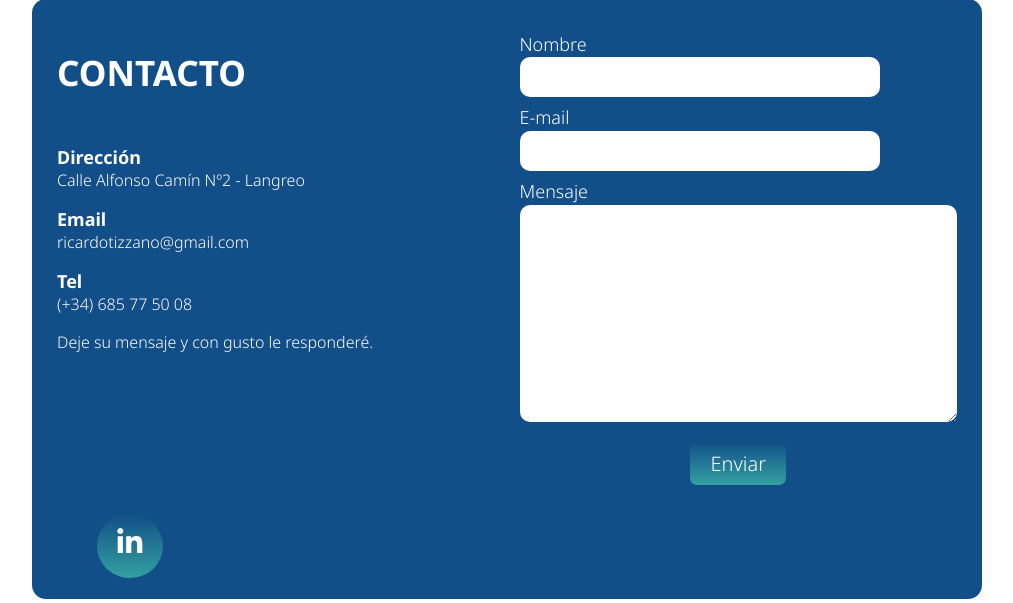
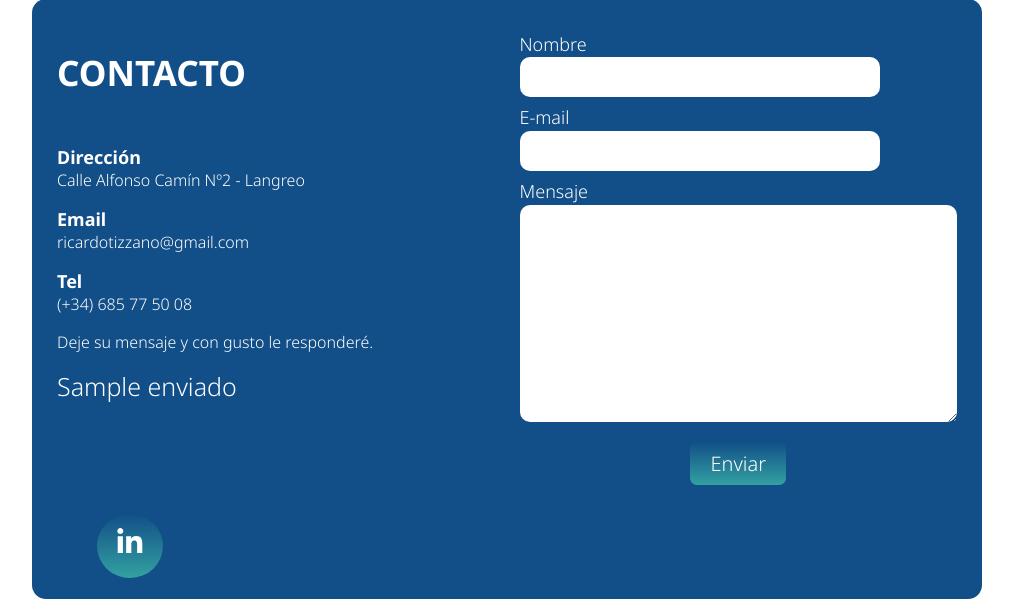
Before and after one commit to RicardoTizzano/cv, a Flask app: template templates/index.html in a window 1280 px wide. Shown: the part 1843-2446 px from the top of the page, without its empty margins (133-1146 px from the left). Run offline with Flask 3, Linux system fonts and the light colour scheme; the template is opened without the code that fills it: most values are stand-ins (such as "Sample title", 1, 10 or a date in 2020).

Commit message:
Se agrega envió de mail con mensaje de enviado

```diff
--- a/app.py
+++ b/app.py
@@ -1,4 +1,4 @@
-from flask import Flask, render_template
+from flask import Flask, render_template, request, flash
 from flask_mail import Mail, Message
 import os
 
@@ -12,19 +12,37 @@ app.config['MAIL_USE_TLS'] = True
 app.config['MAIL_USE_SSL'] = False
 
 mail = Mail(app)
+app.config['SECRET_KEY'] = 'some random string'
 
 @app.route('/')
 def index():
     return render_template('index.html')
 
-@app.route('/contact_post')
+@app.route('/contact_post',methods = ["GET", "POST"])
 def send():
-    msg = Message(subject='Contacto de Ricardo Tizzano',
-                  sender='ricardotizzano@gmail.com',
-                  recipients=['ricardotizzano@gmail.com'])
-    msg.body = "Hola! He recibido tu mail y en breve me comunicaré contigo. Muchas gracias."
-    mail.send(msg)
-    return "Mensaje enviado!"
+    if request.method=='GET':
+        name   = request.args.get('name')
+        email  = request.args.get('email')
+        message= request.args.get('message')
+
+        # Mensaje de devolución al contacto
+        msg = Message(subject='Contacto de Ricardo Tizzano',
+                    sender='ricardotizzano@gmail.com',
+                    recipients=[email])
+
+        msg.body = "Hola! He recibido tu mail y en breve me comunicaré contigo. Muchas gracias."
+        mail.send(msg)
+
+        # Mensaje avisando del contacto
+        msg = Message(subject='Recibiste un contacto de ' + name,
+                    sender='ricardotizzano@gmail.com',
+                    recipients=[email])
+
+        msg.body = message
+        mail.send(msg)
+        enviado = "Mensaje enviado!"
+        flash("Mensaje enviado !")
+    return render_template("index.html", enviado = enviado)
 
 if __name__ == '__main__':
     app.run(debug=True, host="0.0.0.0", port=8000)
--- a/templates/index.html
+++ b/templates/index.html
@@ -116,7 +116,7 @@
 
     </div>
     <div class="horizontal-padding vertical-padding">
-        <section id="contact" class="contact">
+        <section id="contact" class="contact" name="contact">
             <h2 class="contact-title">Contacto</h2>
             <div class="contact-details">
                 <div class="contact-details-group">
@@ -134,8 +134,11 @@
                 <div class="contact-details-group">
                     <p class="contact-text">Deje su mensaje y con gusto le responderé.</p>
                 </div>
+                <div>
+                    {{enviado}}
+                </div>
             </div>
-            <form class="contact-form">
+            <form class="contact-form" action = '/contact_post' method="GET">
                 <div class="contact-form-group">
                     <label for="name">Nombre</label>
                     <input required type="text" name="name" id="name">
@@ -149,8 +152,9 @@
                     <textarea required name="message" id="message" cols="30" rows="10"></textarea>
                 </div>
                 <div class="contact-form-submit-area">
-                    <a type="submit" class="contact-form-submit" href="/contact_post">Enviar</a>
+                    <input type="submit" class="contact-form-submit" value="Enviar"/>
                 </div>
+
             </form>
             <div class="social-list">
                 <nav class="social-nav">
```
